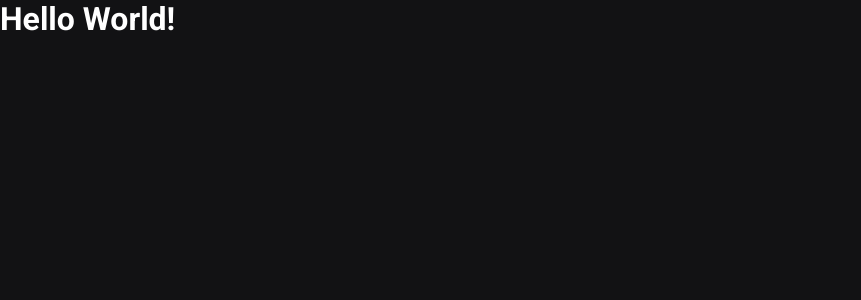
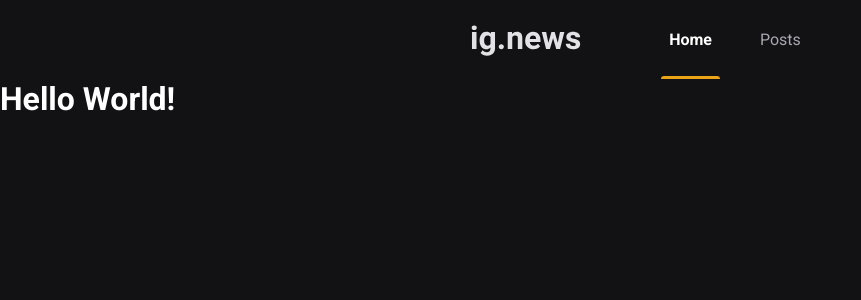
Before and after one commit to msalves008/Next-IgNews, a Next.js app: page / in a window 1280 px wide. Shown: the top 300 px of the page, without its empty margins (0-861 px from the left). Built offline with nearby package versions, Linux system fonts and the light colour scheme.

Commit message:
create header component

```diff
--- /dev/null
+++ b/src/components/Header/index.tsx
@@ -0,0 +1,14 @@
+import styles from './styles.module.scss';
+export function Header(){
+  return (
+    <header className={styles.headerContainer}>
+      <div className={styles.headerContent}>
+        <img src="/images/logo.svg"/>
+        <nav>
+          <a className={styles.active}>Home</a>
+          <a>Posts</a>
+        </nav>
+      </div>
+    </header>
+  )
+}
--- /dev/null
+++ b/src/components/Header/styles.module.scss
@@ -0,0 +1,51 @@
+.headerContainer {
+  height: 5rem;
+  border-bottom: 1px solid var(--gray-800);
+}
+
+.headerContent{
+  max-width: 1120px;
+  height: 5rem;
+  margin: 0 auto;
+  padding: 0 2rem;
+
+  display: flex;
+  align-items: center;
+  justify-content: center;
+
+  nav{
+    margin-left: 5rem;
+    height: 5rem;
+    a{
+      display: inline-block;
+      position: relative;
+      padding: 0 0.5rem;
+      height: 5rem;
+      line-height: 5rem;
+      color: var(--gray-300);
+
+      transition: color 0.2s;
+      & + a {
+        margin-left: 2rem;
+      }
+
+      &:hover{
+        color: var(--white);
+      }
+      &.active{
+        color: var(--white);
+        font-weight: bold;
+      }
+      &.active::after{
+        content: "";
+        height: 3px;
+        border-radius: 3px 3px 0 0;
+        width: 100%;
+        position: absolute;
+        bottom: 1px;
+        left: 0;
+        background: var(--yellow-500);
+      }
+    }
+  }
+}
--- a/src/pages/_app.tsx
+++ b/src/pages/_app.tsx
@@ -1,7 +1,13 @@
 import {AppProps} from 'next/app'
+import { Header } from '../components/Header';
 import '../styles/global.scss';
 function MyApp({ Component, pageProps }:AppProps) {
-  return <Component {...pageProps} />
+  return (
+    <>
+      <Header/>
+      <Component {...pageProps} />
+    </>
+  )
 }
 
 export default MyApp
--- a/src/styles/global.scss
+++ b/src/styles/global.scss
@@ -8,9 +8,9 @@
   --gray-100: #e1e1e6;
   --gray-300: #a8a8b3;
   --gray-900: #121214;
-
+  --gray-700: #29292e;
   --cyan-500:#61dafb;
-  --yellow--500:#eba417;
+  --yellow-500:#eba417;
 }
 
 body {
```
Also changed, not shown: public/images/avatar.svg (added), public/images/logo.svg (added).
